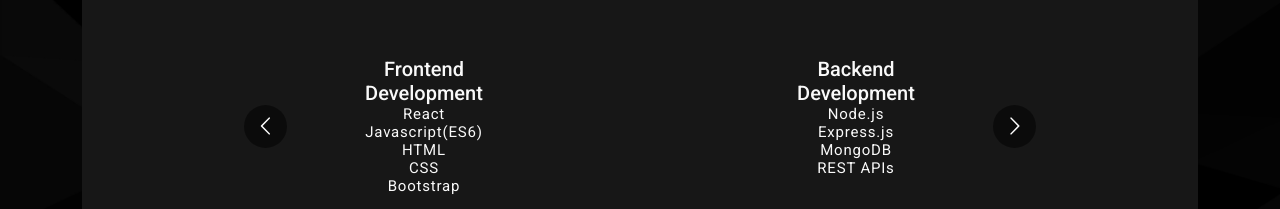
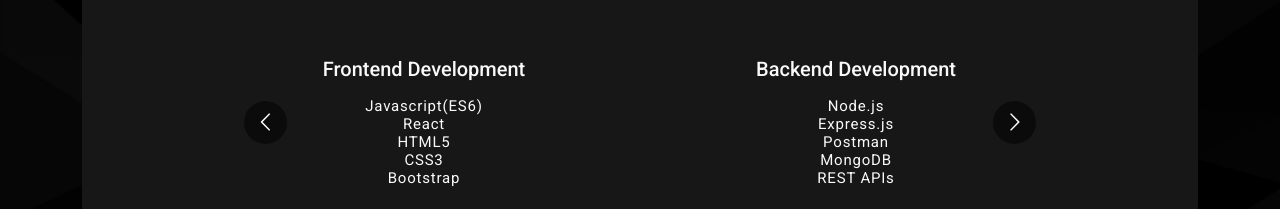
Before and after one commit to ThalitadosReis/my-portfolio, a React (Create React App) app: page / in a window 1280 px wide. Shown: the part 743-952 px from the top of the page. Built offline with nearby package versions, Linux system fonts and the light colour scheme.

Commit message:
skills minor adj

```diff
--- a/src/components/Skills.js
+++ b/src/components/Skills.js
@@ -35,43 +35,31 @@
                 className="owl-carousel owl-theme skill-slider"
               >
                 <div className="item">
-                  <h5>
-                    Frontend
-                    <br />
-                    Development
-                  </h5>
+                  <h5 className="mb-3">Frontend Development</h5>
                   <ul>
+                    <li>Javascript(ES6)</li>
                     <li>React</li>
-                    <li>Javascript(ES6)</li>
-                    <li>HTML</li>
-                    <li>CSS</li>
+                    <li>HTML5</li>
+                    <li>CSS3</li>
                     <li>Bootstrap</li>
                   </ul>
                 </div>
                 <div className="item">
-                  <h5>
-                    Backend
-                    <br />
-                    Development
-                  </h5>
+                  <h5 className="mb-3">Backend Development</h5>
                   <ul>
                     <li>Node.js</li>
                     <li>Express.js</li>
+                    <li>Postman</li>
                     <li>MongoDB</li>
                     <li>REST APIs</li>
                   </ul>
                 </div>
                 <div className="item">
-                  <h5>
-                    Soft
-                    <br />
-                    Skills
-                  </h5>
+                  <h5 className="mb-3">Interpersonal Skills</h5>
                   <ul>
                     <li>Adaptability</li>
-                    <li>Time-management</li>
-                    <li>Well-organized</li>
-                    <li>Avid learner</li>
+                    <li>Communication</li>
+                    <li>Leadership</li>
                     <li>Problem solving</li>
                   </ul>
                 </div>
```
